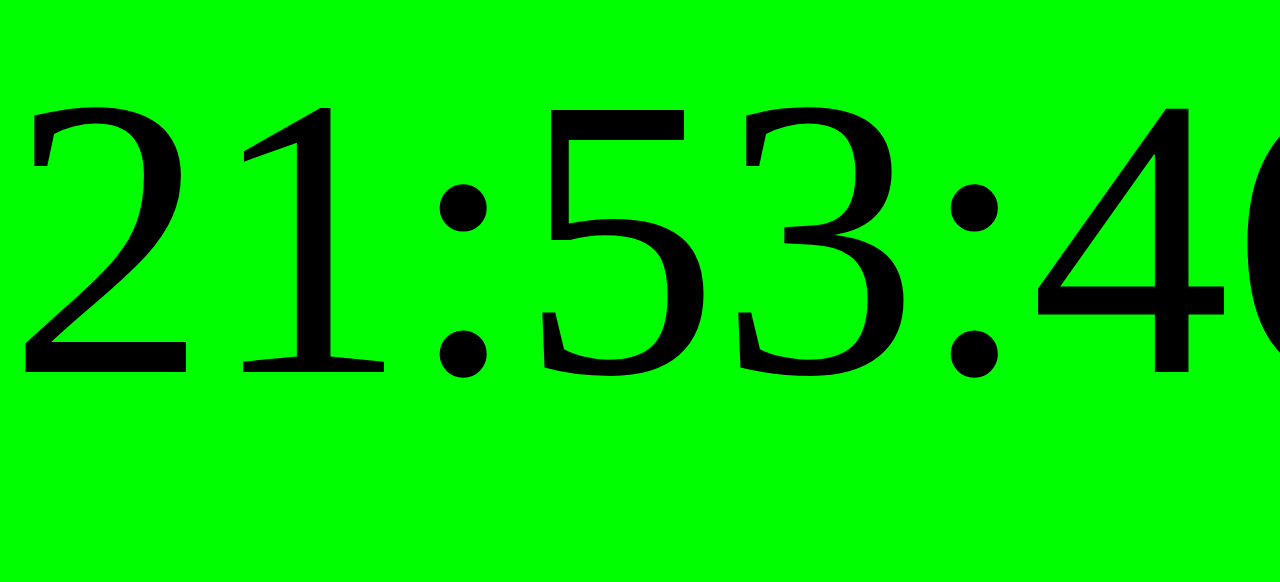
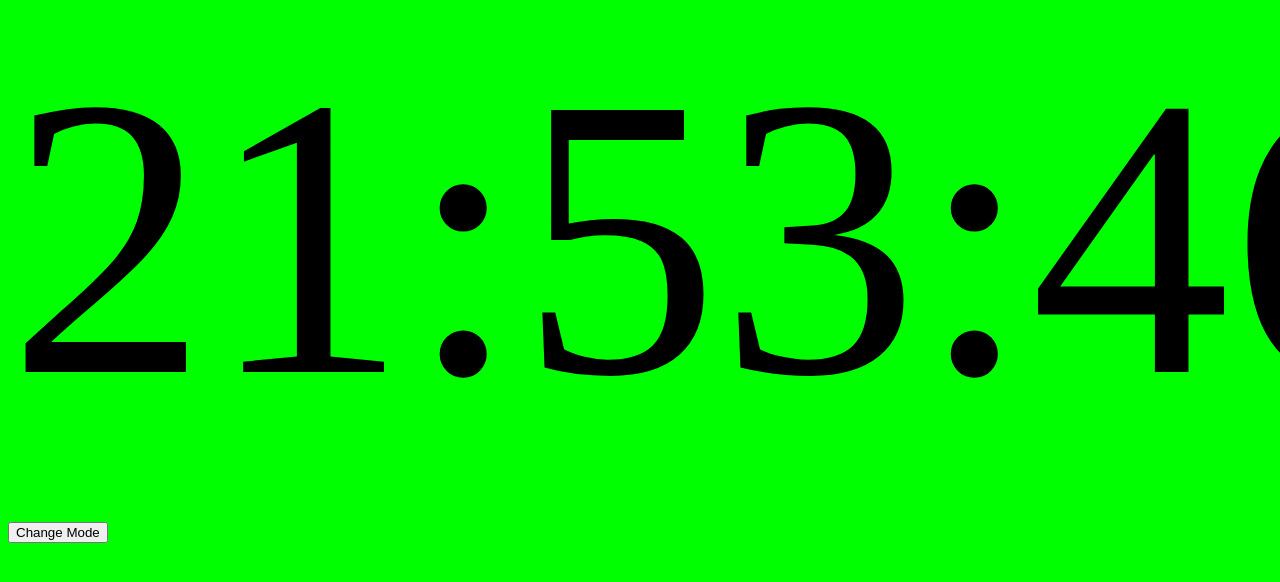
Before and after one commit to danBagan/time-stream-overlay, a website: page index.html in a window 1280 px wide. Shown: the top 582 px of the page. Drawn offline with Linux system fonts and the light colour scheme.

Commit message:
Opened Local Repo
Opened Local Repo | Updated files | working on dark/light mode

```diff
--- a/index.html
+++ b/index.html
@@ -2,7 +2,7 @@
     <head>
         <link href="styles.css" rel="stylesheet">
     </head>
-    <body>
+    <body id="body">
         <script type="text/javascript" charset="utf-8">
     let a;
     let time;
@@ -12,7 +12,14 @@
       document.getElementById('time').innerHTML = time;
     }, 1000);
   </script>
+        <script src="index.js"></script>
         <span id="time"></span>
+        <br>
+        <br>
+        <br>
+        <br>
+
+        <button id="light-mode" onclick="light_mode()">Change Mode</button>
     </body>
 
 </html>
--- a/index.js
+++ b/index.js
@@ -0,0 +1,21 @@
+function light_mode() {
+
+    var isDark = true;
+    var timeText = document.getElementById("time");
+    if(isDark){
+        timeText.style.color = "white";
+    }else{
+        timeText.style.color = "black";
+    }
+    isDark = !isDark;
+    /*
+    _lightmode = document.getElementById("time");
+    if(_lightmode.style.color != "white"){
+        _lightmode.style.color = "black";
+    }else{
+        _lightmode.style.color = "white";
+    }
+
+    _lightmode.style.color = "white";
+    */
+}
--- a/styles.css
+++ b/styles.css
@@ -10,3 +10,7 @@ body{
     font-family: "Dank Mono";
     font-size: 400px;
 }
+
+#light-mode {
+    transform: translate(0, 50);
+}
```
